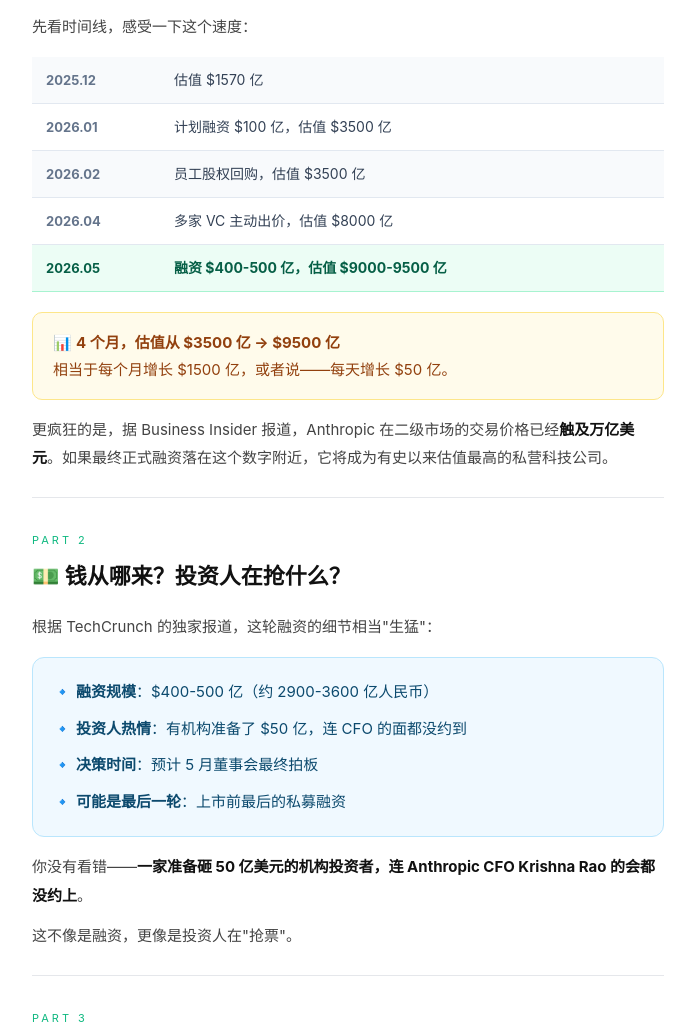
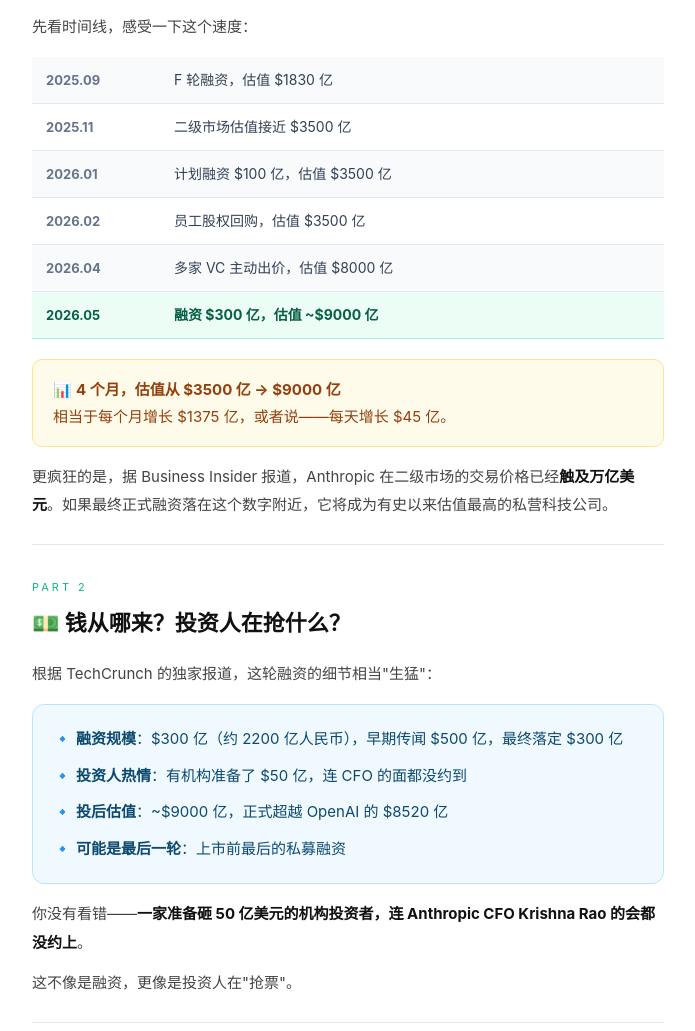
Before and after one commit to guangyang1206/ai-articles, a plain HTML site: page content/2026-05-17_anthropic-900b-valuation/wechat-article-mp.html in a window 1280 px wide. Shown: the part 829-1860 px from the top of the page, without its empty margins (292-987 px from the left). Drawn offline with Linux system fonts and the light colour scheme.

Commit message:
fix: correct 3 factual errors in Anthropic valuation article (OpenAI ARR, early valuation, funding amount)

```diff
--- a/content/2026-05-17_anthropic-900b-valuation/wechat-article-mp.html
+++ b/content/2026-05-17_anthropic-900b-valuation/wechat-article-mp.html
@@ -70,29 +70,33 @@
   <!-- 时间线表格 -->
   <table cellpadding="0" cellspacing="0" border="0" style="width:100%;border-collapse:collapse;margin:0 0 20px 0">
     <tr>
-      <td style="padding:10px 14px;background-color:#f8fafc;border-bottom:1px solid #e2e8f0;font-size:13px;color:#64748b;width:100px"><strong>2025.12</strong></td>
-      <td style="padding:10px 14px;background-color:#f8fafc;border-bottom:1px solid #e2e8f0;font-size:14px;color:#334155">估值 $1570 亿</td>
+      <td style="padding:10px 14px;background-color:#f8fafc;border-bottom:1px solid #e2e8f0;font-size:13px;color:#64748b;width:100px"><strong>2025.09</strong></td>
+      <td style="padding:10px 14px;background-color:#f8fafc;border-bottom:1px solid #e2e8f0;font-size:14px;color:#334155">F 轮融资，估值 $1830 亿</td>
     </tr>
     <tr>
-      <td style="padding:10px 14px;background-color:#ffffff;border-bottom:1px solid #e2e8f0;font-size:13px;color:#64748b"><strong>2026.01</strong></td>
-      <td style="padding:10px 14px;background-color:#ffffff;border-bottom:1px solid #e2e8f0;font-size:14px;color:#334155">计划融资 $100 亿，估值 $3500 亿</td>
+      <td style="padding:10px 14px;background-color:#ffffff;border-bottom:1px solid #e2e8f0;font-size:13px;color:#64748b"><strong>2025.11</strong></td>
+      <td style="padding:10px 14px;background-color:#ffffff;border-bottom:1px solid #e2e8f0;font-size:14px;color:#334155">二级市场估值接近 $3500 亿</td>
     </tr>
     <tr>
-      <td style="padding:10px 14px;background-color:#f8fafc;border-bottom:1px solid #e2e8f0;font-size:13px;color:#64748b"><strong>2026.02</strong></td>
-      <td style="padding:10px 14px;background-color:#f8fafc;border-bottom:1px solid #e2e8f0;font-size:14px;color:#334155">员工股权回购，估值 $3500 亿</td>
+      <td style="padding:10px 14px;background-color:#f8fafc;border-bottom:1px solid #e2e8f0;font-size:13px;color:#64748b"><strong>2026.01</strong></td>
+      <td style="padding:10px 14px;background-color:#f8fafc;border-bottom:1px solid #e2e8f0;font-size:14px;color:#334155">计划融资 $100 亿，估值 $3500 亿</td>
     </tr>
     <tr>
-      <td style="padding:10px 14px;background-color:#ffffff;border-bottom:1px solid #e2e8f0;font-size:13px;color:#64748b"><strong>2026.04</strong></td>
-      <td style="padding:10px 14px;background-color:#ffffff;border-bottom:1px solid #e2e8f0;font-size:14px;color:#334155">多家 VC 主动出价，估值 $8000 亿</td>
+      <td style="padding:10px 14px;background-color:#ffffff;border-bottom:1px solid #e2e8f0;font-size:13px;color:#64748b"><strong>2026.02</strong></td>
+      <td style="padding:10px 14px;background-color:#ffffff;border-bottom:1px solid #e2e8f0;font-size:14px;color:#334155">员工股权回购，估值 $3500 亿</td>
+    </tr>
+    <tr>
+      <td style="padding:10px 14px;background-color:#f8fafc;border-bottom:1px solid #e2e8f0;font-size:13px;color:#64748b"><strong>2026.04</strong></td>
+      <td style="padding:10px 14px;background-color:#f8fafc;border-bottom:1px solid #e2e8f0;font-size:14px;color:#334155">多家 VC 主动出价，估值 $8000 亿</td>
     </tr>
     <tr>
       <td style="padding:10px 14px;background-color:#ecfdf5;border-bottom:1px solid #a7f3d0;font-size:13px;color:#065f46"><strong>2026.05</strong></td>
-      <td style="padding:10px 14px;background-color:#ecfdf5;border-bottom:1px solid #a7f3d0;font-size:14px;color:#065f46"><strong>融资 $400-500 亿，估值 $9000-9500 亿</strong></td>
+      <td style="padding:10px 14px;background-color:#ecfdf5;border-bottom:1px solid #a7f3d0;font-size:14px;color:#065f46"><strong>融资 $300 亿，估值 ~$9000 亿</strong></td>
     </tr>
   </table>
 
   <section style="padding:16px 20px;border-radius:10px;background-color:#fffbeb;border:1px solid #fde68a;margin:0 0 16px 0">
-    <p style="font-size:15px;color:#92400e;line-height:1.8;margin:0">📊 <strong>4 个月，估值从 $3500 亿 → $9500 亿</strong><br>相当于每个月增长 $1500 亿，或者说——每天增长 $50 亿。</p>
+    <p style="font-size:15px;color:#92400e;line-height:1.8;margin:0">📊 <strong>4 个月，估值从 $3500 亿 → $9000 亿</strong><br>相当于每个月增长 $1375 亿，或者说——每天增长 $45 亿。</p>
   </section>
 
   <p style="font-size:15px;color:#444444;line-height:1.9;margin:0">更疯狂的是，据 Business Insider 报道，Anthropic 在二级市场的交易价格已经<strong style="color:#111111">触及万亿美元</strong>。如果最终正式融资落在这个数字附近，它将成为有史以来估值最高的私营科技公司。</p>
@@ -109,9 +113,9 @@
   <p style="font-size:15px;color:#444444;line-height:1.9;margin:0 0 16px 0">根据 TechCrunch 的独家报道，这轮融资的细节相当"生猛"：</p>
 
   <section style="padding:20px;border-radius:12px;background-color:#f0f9ff;border:1px solid #bae6fd;margin:0 0 16px 0">
-    <p style="font-size:15px;color:#0c4a6e;line-height:1.9;margin:0 0 8px 0">🔹 <strong>融资规模</strong>：$400-500 亿（约 2900-3600 亿人民币）</p>
+    <p style="font-size:15px;color:#0c4a6e;line-height:1.9;margin:0 0 8px 0">🔹 <strong>融资规模</strong>：$300 亿（约 2200 亿人民币），早期传闻 $500 亿，最终落定 $300 亿</p>
     <p style="font-size:15px;color:#0c4a6e;line-height:1.9;margin:0 0 8px 0">🔹 <strong>投资人热情</strong>：有机构准备了 $50 亿，连 CFO 的面都没约到</p>
-    <p style="font-size:15px;color:#0c4a6e;line-height:1.9;margin:0 0 8px 0">🔹 <strong>决策时间</strong>：预计 5 月董事会最终拍板</p>
+    <p style="font-size:15px;color:#0c4a6e;line-height:1.9;margin:0 0 8px 0">🔹 <strong>投后估值</strong>：~$9000 亿，正式超越 OpenAI 的 $8520 亿</p>
     <p style="font-size:15px;color:#0c4a6e;line-height:1.9;margin:0">🔹 <strong>可能是最后一轮</strong>：上市前最后的私募融资</p>
   </section>
 
@@ -174,7 +178,7 @@
     </tr>
     <tr>
       <td style="padding:10px 14px;background-color:#f8fafc;border-bottom:1px solid #e2e8f0;font-size:13px;color:#64748b;font-weight:600">最新估值</td>
-      <td style="padding:10px 14px;background-color:#ecfdf5;border-bottom:1px solid #a7f3d0;font-size:13px;color:#065f46;text-align:center;font-weight:700">$9000-9500 亿</td>
+      <td style="padding:10px 14px;background-color:#ecfdf5;border-bottom:1px solid #a7f3d0;font-size:13px;color:#065f46;text-align:center;font-weight:700">~$9000 亿</td>
       <td style="padding:10px 14px;background-color:#f8fafc;border-bottom:1px solid #e2e8f0;font-size:13px;color:#334155;text-align:center">$8520 亿</td>
     </tr>
     <tr>
@@ -223,12 +227,12 @@
   <section style="padding:20px;border-radius:12px;background-color:#f8fafc;border:1px solid #e2e8f0;margin:0 0 20px 0">
     <p style="font-size:14px;color:#475569;line-height:1.9;margin:0 0 6px 0">📐 <strong style="color:#334155">估值 / 营收倍数</strong></p>
     <p style="font-size:15px;color:#334155;line-height:1.9;margin:0 0 4px 0">• Anthropic：$9000 亿 / $300 亿 ARR = <strong>30x</strong></p>
-    <p style="font-size:15px;color:#334155;line-height:1.9;margin:0 0 4px 0">• OpenAI（参考）：$8520 亿 / ~$160 亿 ARR = <strong>~53x</strong></p>
+    <p style="font-size:15px;color:#334155;line-height:1.9;margin:0 0 4px 0">• OpenAI（参考）：$8520 亿 / ~$240 亿 ARR = <strong>~35x</strong></p>
     <p style="font-size:15px;color:#334155;line-height:1.9;margin:0 0 4px 0">• NVIDIA（参考）：~$3 万亿市值 / ~$1300 亿营收 = <strong>~23x</strong></p>
     <p style="font-size:13px;color:#94a3b8;line-height:1.8;margin:8px 0 0 0">* 数据为近似值，用于量级对比</p>
   </section>
 
-  <p style="font-size:15px;color:#444444;line-height:1.9;margin:0 0 12px 0">30x 营收倍数，在传统 SaaS 里算贵，但在 AI 赛道里其实<strong style="color:#111111">比 OpenAI 便宜近一半</strong>。</p>
+  <p style="font-size:15px;color:#444444;line-height:1.9;margin:0 0 12px 0">30x 营收倍数，在传统 SaaS 里算贵，但在 AI 赛道里<strong style="color:#111111">反而比 OpenAI 的 ~35x 更"便宜"</strong>。</p>
 
   <p style="font-size:15px;color:#444444;line-height:1.9;margin:0 0 16px 0">当然，估值合不合理，取决于你信不信以下几个假设：</p>
 
```
